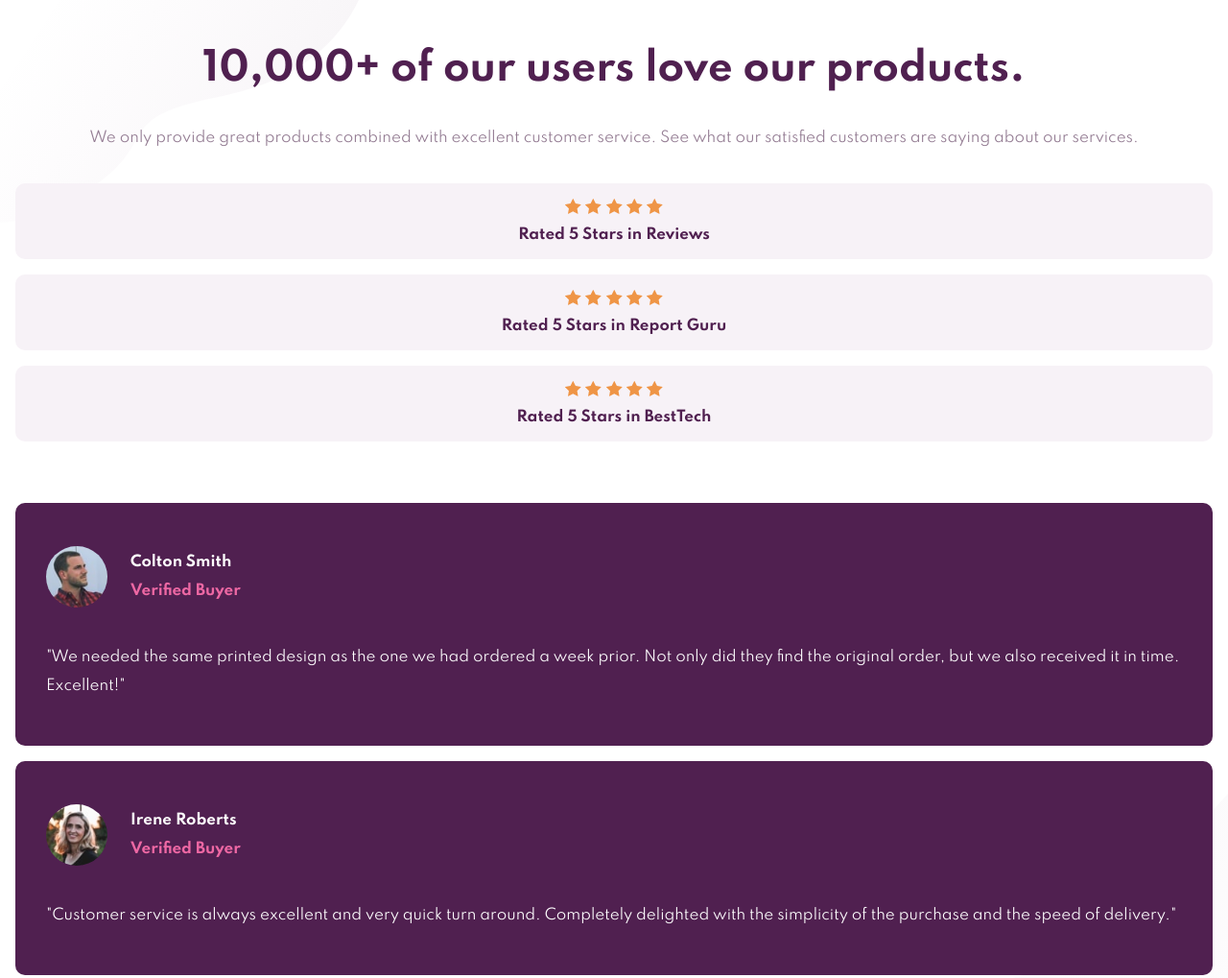
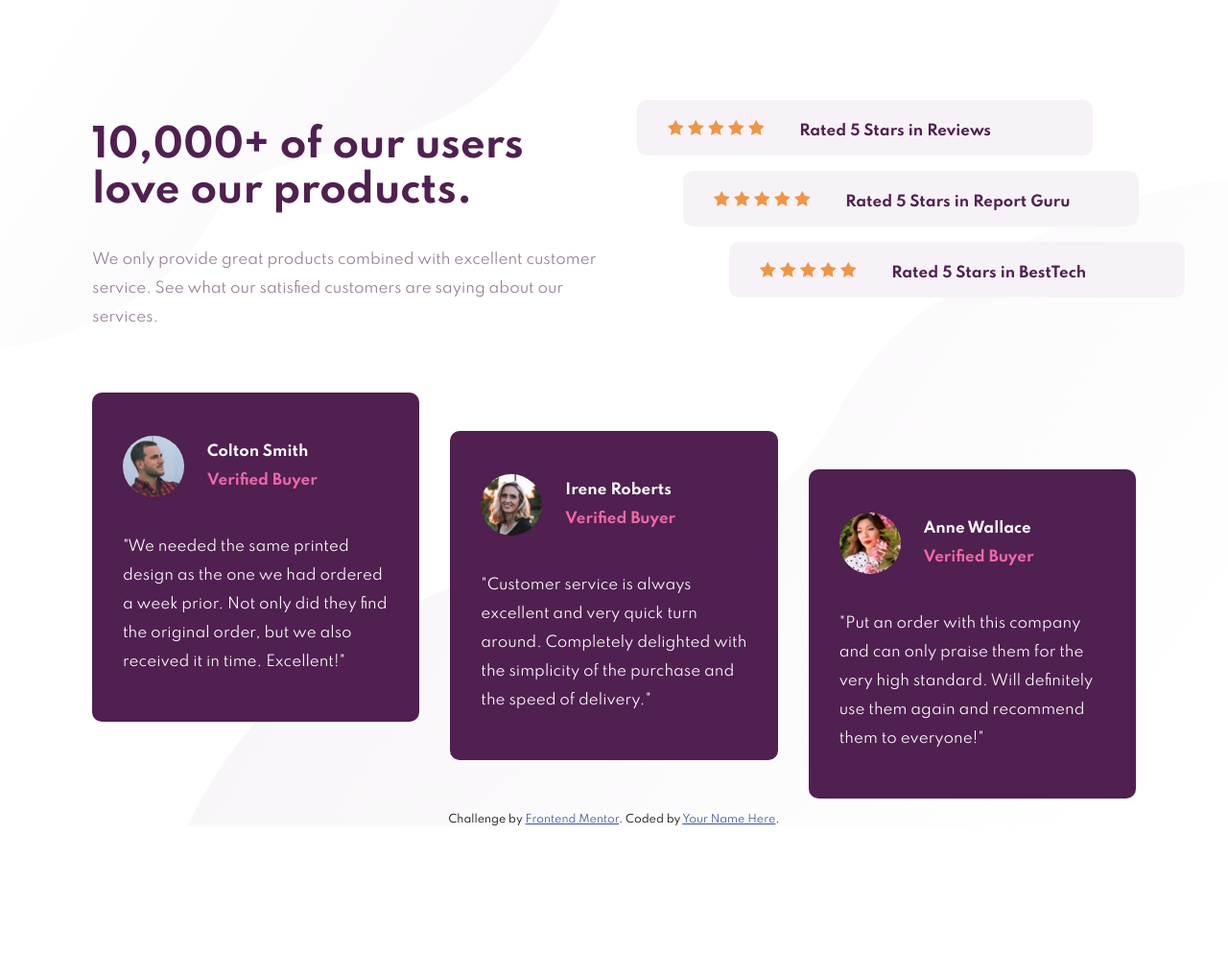
Before and after one commit to mmkrty/challenge-social-proof-section, a plain HTML site: page index.html in a window 1280 px wide. Shown: the top 1019 px of the page at 96% size. After the commit the page ends 861 px from the top, so only its background shows below. Drawn offline with Linux system fonts and the light colour scheme.

Commit message:
complete basic desktop layout

```diff
--- a/index.html
+++ b/index.html
@@ -19,16 +19,17 @@
   <div class="wrapper">
 
     <section class="main">
-      <div class="container">
+      <div class="container row">
 
-        <div class="col">
+        <div class="col main-container">
           <h2 class="main-title"> 10,000+ of our users love our products.</h2>
           <p class="main-text"> We only provide great products combined with excellent customer service.
             See what our satisfied customers are saying about our services.</p>
         </div>
 
         <div class="col ratings-container">
-          <div class="ratings">
+
+          <div class="ratings r1">
             <div class="ratings-imgs">
               <img src="images/icon-star.svg" alt="" class="rattings-img">
               <img src="images/icon-star.svg" alt="" class="rattings-img">
@@ -42,7 +43,9 @@
 
           </div>
 
-          <div class="ratings">
+          <br>
+
+          <div class="ratings r2">
             <div class="ratings-imgs">
               <img src="images/icon-star.svg" alt="" class="rattings-img">
               <img src="images/icon-star.svg" alt="" class="rattings-img">
@@ -55,7 +58,9 @@
             </div>
           </div>
 
-          <div class="ratings">
+          <br>
+
+          <div class="ratings r3">
             <div class="ratings-imgs">
               <img src="images/icon-star.svg" alt="" class="rattings-img">
               <img src="images/icon-star.svg" alt="" class="rattings-img">
@@ -74,12 +79,12 @@
     </section>
 
     <section class="reviews">
-      <div class="container">
+      <div class="container row">
 
-        <div class="col review-card">
+        <div class="col review-card cc1">
           <div class="reviews-heading">
             <div class="customer-img">
-              <img src="images/image-colton.jpg" alt="customer" >
+              <img src="images/image-colton.jpg" alt="customer">
             </div>
 
             <div>
@@ -93,14 +98,15 @@
             Not only did they find the original order, but we also received it in time.
             Excellent!"</p>
         </div>
-        <div class="col review-card">
+
+        <div class="col review-card cc2">
           <div class="reviews-heading">
-            <div  class="customer-img">
-              <img src="images/image-irene.jpg" alt="customer" >
+            <div class="customer-img">
+              <img src="images/image-irene.jpg" alt="customer">
             </div>
 
             <div>
-             <p class="customer">Irene Roberts<br><span class="customer-verification">Verified Buyer</span></p>
+              <p class="customer">Irene Roberts<br><span class="customer-verification">Verified Buyer</span></p>
 
 
             </div>
@@ -111,14 +117,14 @@
             delighted with the simplicity of the purchase and the speed of delivery."</p>
         </div>
 
-        <div class="col review-card">
+        <div class="col review-card cc3">
           <div class="reviews-heading">
             <div class="customer-img">
-              <img src="images/image-anne.jpg" alt="customer" >
+              <img src="images/image-anne.jpg" alt="customer">
             </div>
 
             <div>
-             <p class="customer">Anne Wallace<br><span class="customer-verification">Verified Buyer</span></p>
+              <p class="customer">Anne Wallace<br><span class="customer-verification">Verified Buyer</span></p>
 
             </div>
 
--- a/styles.css
+++ b/styles.css
@@ -1,40 +1,35 @@
-*,*::after,*::before{
+*,
+*::after,
+*::before {
   box-sizing: border-box;
 }
 
 :root {
   --pr-dark: hsl(300, 43%, 22%);
   --pr-light: hsl(333, 80%, 67%);
-    --nt-dark-gray:hsl(303, 10%, 53%);
-    --nt-light-gray:hsl(300, 24%, 96%);
-    --nt-white:hsl(0, 0%, 100%);
+  --nt-dark-gray: hsl(303, 10%, 53%);
+  --nt-light-gray: hsl(300, 24%, 96%);
+  --nt-white: hsl(0, 0%, 100%);
 }
-
-
-
 
 body {
   margin: 0;
-    font-family: 'Spartan', sans-serif;
+  font-family: "Spartan", sans-serif;
   font-size: 15px;
 }
 
-
-
-
 .wrapper {
   margin: 0;
-    background-image: url("images/bg-pattern-top-mobile.svg"),url("images/bg-pattern-bottom-mobile.svg");
+  background-image: url("images/bg-pattern-top-mobile.svg"),
+    url("images/bg-pattern-bottom-mobile.svg");
   background-repeat: no-repeat;
   background-position: top left, bottom right;
 }
 
 .container {
-    margin:0 auto;
+  margin: 0 auto;
   padding: 1rem;
-
 }
-
 
 /* main */
 .main {
@@ -57,7 +52,7 @@ body {
 
 .ratings {
   background-color: var(--nt-light-gray);
-    padding:1rem;
+  padding: 1rem;
 
   margin: 1rem 0;
   color: var(--pr-dark);
@@ -65,10 +60,9 @@ body {
   border-radius: 10px;
 }
 
-.ratings-text p{
+.ratings-text p {
   margin: 0;
-   margin-top:.5rem;
-
+  margin-top: 0.5rem;
 }
 
 .ratings-imgs {
@@ -77,17 +71,16 @@ body {
 
 /* reviews */
 
-.review-card{
+.review-card {
   background-color: var(--pr-dark);
   border-radius: 10px;
   padding: 2rem 2rem;
   margin: 1rem auto;
   color: var(--nt-white);
   line-height: 2;
-
 }
 
-.customer-img{
+.customer-img {
   margin-right: 1.5rem;
   /* width: auto;
     max-width:100%; */
@@ -100,35 +93,115 @@ body {
 .customer-img img {
   width: 64px;
   height: 64px;
-    max-width:100%;
+  max-width: 100%;
   border-radius: 100%;
+}
+
+.reviews-heading {
+  margin-bottom: 1.5rem;
+  display: flex;
+  font-weight: 700;
+  /* border: 1px solid var(--pr-dark); */
+}
+
+.customer-verification {
+  color: var(--pr-light);
+}
+
+/* attribute */
+.attribution {
+  font-size: 11px;
+  text-align: center;
+}
+
+.attribution a {
+  color: hsl(228, 45%, 44%);
+}
+
+/* media query */
+@media (min-width: 800px) {
+  .wrapper {
+    background-image: url("images/bg-pattern-top-desktop.svg"),
+      url("images/bg-pattern-bottom-desktop.svg");
+    background-repeat: no-repeat;
+    background-position: top left, bottom right;
+  }
+
+  .container {
+    margin: 0 auto;
+    padding: 5rem;
+    padding-bottom: 0;
+  }
+
+  .row {
+    display: flex;
+  }
+
+  .col {
+    width: 100%;
+    margin: 1rem;
+  }
+
+  .main {
+    text-align: left;
+  }
+
+
+
+  .ratings,
+  .ratings-imgs,
+  .ratings-text {
+    display: inline-block;
+  }
+
+  .ratings {
+    margin: 0.5rem;
+    width: 100%;
+  }
+
+  .ratings-imgs,
+  .ratings-text {
+    margin: auto 1rem;
+  }
+
+
+  .reviews .container {
+      padding-top:1rem;
+      padding-bottom: 5rem;
   }
 
 
 
 
-.reviews-heading {
-    margin-bottom: 1.5rem;
-    display:flex;
-    font-weight: 700;
-    /* border: 1px solid var(--pr-dark); */
 }
 
 
-.customer-verification {
-    color: var(--pr-light);
+@media (min-width: 1200px) {
+
+
+  .r2 {
+    position: relative;
+    left: 3rem;
   }
 
+  .r3 {
+    position: relative;
+    left: 6rem;
+  }
 
+  .cc2 {
+    position: relative;
+    top: 2.5rem;
+  }
 
-/* attribute */
-.attribution {
-    font-size: 11px;
-    text-align: center;
+  .cc3 {
+    position: relative;
+    top: 5rem;
+  }
+
+  .ratings {
+    margin: 0.5rem;
+    width: 90%;
+  }
 
 }
-
-
-  .attribution a {
-    color: hsl(228, 45%, 44%);
-  }
```
Lines whose indentation alone changed are shown as unchanged.
